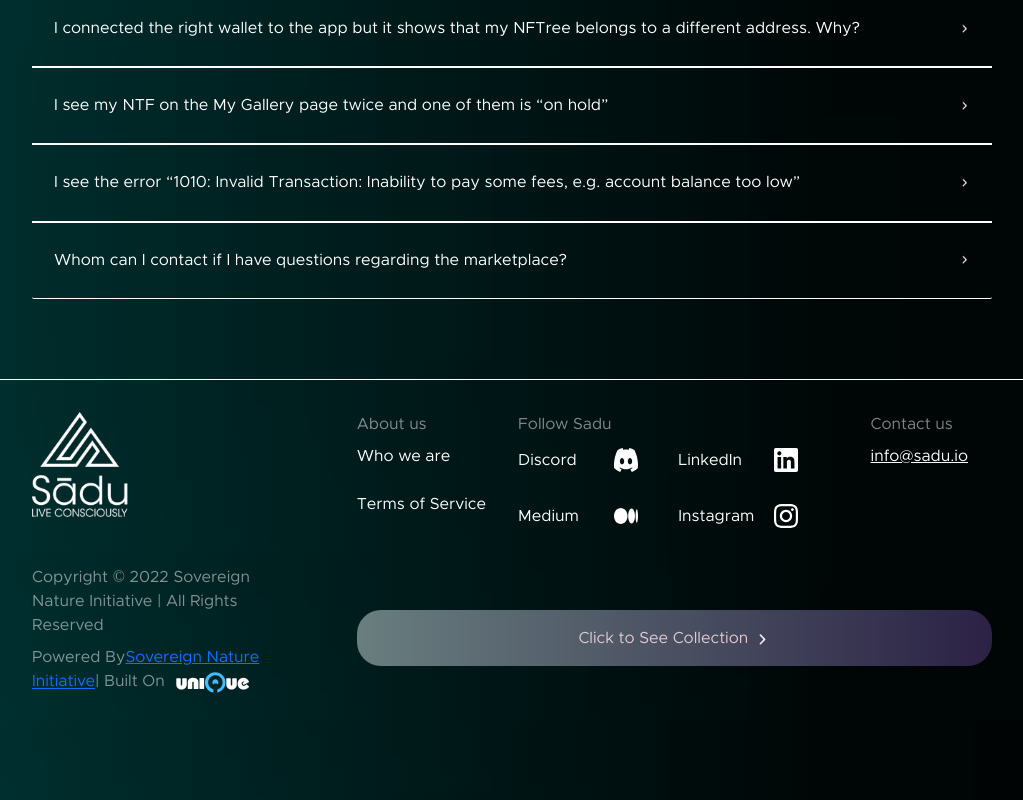
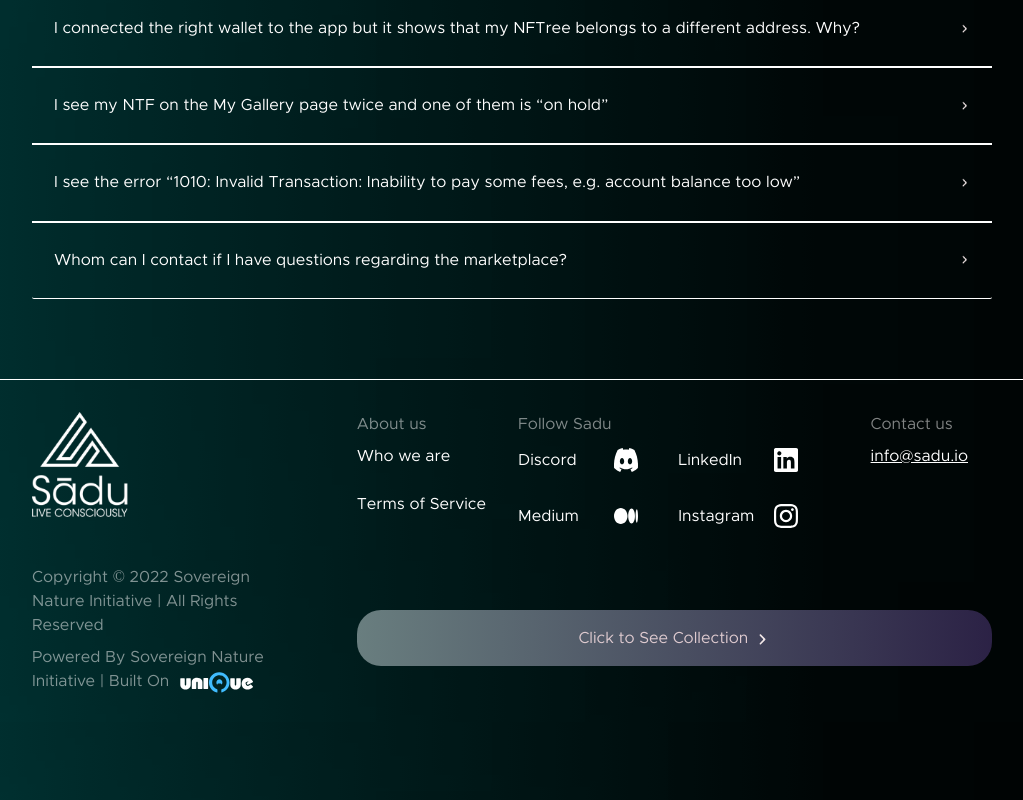
Before and after one commit to SovereignNature/sadu-landing, a React (Create React App) app: page / in a window 1280 px wide. Shown: the part 4364-5164 px from the top of the page, without its empty margins (128-1151 px from the left). Built offline with nearby package versions, Linux system fonts and the light colour scheme.

Commit message:
refactor: Remove SNI logo from footer

```diff
--- a/src/LandingPage.js
+++ b/src/LandingPage.js
@@ -199,21 +199,14 @@ function LandingPage(){
             <div className="footer__logo">
                 <a href="https://sadu.app/" target="_blank"><img className="logo" src={logo} alt='Sadu logo'/></a>
                 <p>Copyright © {currentYear} Sovereign Nature Initiative | All Rights Reserved</p>
-                <p className='poweredBy'>Powered By
-                    <a href="https://sovereignnature.com/" target="_blank">
-                        Sovereign Nature Initiative
-                    </a>
-                    | Built On
-                        <a href="https://unique.network/" target="_blank">
-                            <svg className="unique"  viewBox="0 0 120 40" xmlns="http://www.w3.org/2000/svg" fill="#FFF">
+                <p className='poweredBy'>Powered By  <a className='poweredBy__link' href="https://sovereignnature.com/" target="_blank"> Sovereign Nature Initiative </a> | Built On<a href="https://unique.network/" target="_blank"><svg className="unique"  viewBox="0 0 120 40" xmlns="http://www.w3.org/2000/svg" fill="#FFF">
                             <path fill-rule="evenodd" clip-rule="evenodd" d="M66.4709 34.6119C66.4709 35.0292 66.8545 35.342 67.2583 35.2365C73.8748 33.5089 78.7565 27.507 78.7565 20.3685C78.7565 11.8807 71.8552 5 63.3421 5C54.829 5 47.9277 11.8807 47.9277 20.3685C47.9277 27.671 53.0362 33.784 59.8845 35.3488C60.2837 35.44 60.6539 35.1289 60.6539 34.7194V31.0843C60.6539 30.7882 60.4556 30.5302 60.1737 30.4396C58.0052 29.7433 56.2514 28.5099 54.9122 26.7397C53.4856 24.8405 52.7723 22.6399 52.7723 20.1378C52.7723 16.8319 54.0181 14.1238 56.5096 12.0136C58.5793 10.2652 60.9352 9.39098 63.5774 9.39098C66.9832 9.39098 69.731 10.6219 71.8207 13.0838C73.5085 15.0734 74.3524 17.3695 74.3524 19.972C74.3524 22.5243 73.604 24.8103 72.107 26.8301C70.8513 28.5359 69.1323 29.7391 66.9501 30.4395C66.6685 30.5299 66.4709 30.7877 66.4709 31.0834V34.6119ZM66.275 22.4548C66.275 22.0909 65.9799 21.7958 65.6159 21.7958H61.5239C61.1599 21.7958 60.8649 22.0909 60.8649 22.4548V22.7038C60.8649 23.261 60.2335 23.539 59.9149 23.0819C59.3426 22.2608 59.0565 21.2895 59.0565 20.168C59.0565 18.8918 59.5035 17.7865 60.3977 16.852C61.2918 15.9175 62.3518 15.4502 63.5774 15.4502C64.7931 15.4502 65.848 15.9175 66.7421 16.852C67.6363 17.7865 68.0833 18.8918 68.0833 20.168C68.0833 21.2555 67.8005 22.2134 67.2348 23.0416C66.9171 23.5067 66.275 23.2309 66.275 22.6676V22.4548Z" fill="#40BCFF"></path>
                             <path d="M4.91797 14.5678C4.91797 14.2039 5.21302 13.9088 5.57697 13.9088H10.9659C11.3299 13.9088 11.6249 14.2039 11.6249 14.5678V23.3967C11.6249 23.81 11.717 24.1365 11.9011 24.3761C12.0851 24.6097 12.3108 24.7265 12.578 24.7265C12.8511 24.7265 13.1243 24.6007 13.3974 24.3491C13.6765 24.0915 13.8161 23.7741 13.8161 23.3967V14.5678C13.8161 14.2039 14.1111 13.9088 14.4751 13.9088H19.9442C20.3082 13.9088 20.6032 14.2039 20.6032 14.5678V23.6573C20.6032 25.1607 20.2202 26.4635 19.4542 27.5657C18.6941 28.6678 17.6965 29.5004 16.4614 30.0634C15.2323 30.6265 13.9378 30.908 12.578 30.908C11.6101 30.908 10.666 30.7552 9.74556 30.4498C8.82517 30.1383 7.99979 29.6771 7.26942 29.0661C6.54498 28.4492 5.97196 27.6854 5.55037 26.775C5.12877 25.8645 4.91797 24.8253 4.91797 23.6573V14.5678Z"></path>
                             <path d="M22.8423 29.9566C22.4783 29.9566 22.1833 29.6616 22.1833 29.2976V19.4624C22.1833 18.1386 22.5485 17.0066 23.2789 16.0662C24.0152 15.1198 24.986 14.407 26.1915 13.9278C27.3969 13.4486 28.6735 13.209 30.0215 13.209C31.3991 13.209 32.7084 13.4606 33.9495 13.9637C35.1964 14.4609 36.2029 15.2066 36.9689 16.2009C37.7409 17.1952 38.1268 18.3692 38.1268 19.723V29.2976C38.1268 29.6616 37.8318 29.9566 37.4678 29.9566H31.7404C31.3764 29.9566 31.0814 29.6616 31.0814 29.2976V20.1632C31.0814 19.8038 30.9804 19.5373 30.7786 19.3636C30.5826 19.1839 30.357 19.094 30.1016 19.094C29.8166 19.094 29.5435 19.2018 29.2822 19.4175C29.0209 19.6271 28.8903 19.8757 28.8903 20.1632V29.2976C28.8903 29.6616 28.5952 29.9566 28.2313 29.9566H22.8423Z"></path>
                             <path d="M40.357 29.9566C39.9931 29.9566 39.698 29.6616 39.698 29.2976V14.0567C39.698 13.6927 39.9931 13.3977 40.357 13.3977H46.0132C46.3772 13.3977 46.6722 13.6927 46.6722 14.0567V29.2976C46.6722 29.6616 46.3772 29.9566 46.0132 29.9566H40.357Z"></path>
                             <path d="M79.9767 14.5678C79.9767 14.2039 80.2717 13.9088 80.6357 13.9088H86.0246C86.3886 13.9088 86.6836 14.2039 86.6836 14.5678V23.3967C86.6836 23.81 86.7757 24.1365 86.9598 24.3761C87.1438 24.6097 87.3695 24.7265 87.6367 24.7265C87.9099 24.7265 88.183 24.6007 88.4561 24.3491C88.7352 24.0915 88.8748 23.7741 88.8748 23.3967V14.5678C88.8748 14.2039 89.1698 13.9088 89.5338 13.9088H95.0029C95.3669 13.9088 95.6619 14.2039 95.6619 14.5678V23.6573C95.6619 25.1607 95.2789 26.4635 94.5129 27.5657C93.7528 28.6678 92.7553 29.5004 91.5202 30.0634C90.291 30.6265 88.9965 30.908 87.6367 30.908C86.6688 30.908 85.7247 30.7552 84.8043 30.4498C83.8839 30.1383 83.0585 29.6771 82.3281 29.0661C81.6037 28.4492 81.0307 27.6854 80.6091 26.775C80.1875 25.8645 79.9767 24.8253 79.9767 23.6573V14.5678Z"></path>
                             <path d="M114.017 18.9236C114.151 19.2272 114.023 19.5795 113.733 19.7394L106.497 23.7228C106.182 23.8959 105.787 23.7855 105.608 23.4745L104.545 21.6304C104.36 21.3092 104.476 20.8986 104.802 20.722L106.83 19.6232C107.216 19.4138 107.276 18.8859 106.855 18.7585C106.655 18.6979 106.439 18.6675 106.209 18.6675C105.474 18.6675 104.74 18.9998 104.005 19.6387C103.853 19.7665 103.169 20.2776 102.966 20.8143C102.84 21.121 102.865 21.4021 102.89 21.581C102.916 21.811 103.6 23.6766 104.182 24.3411C104.79 25.0311 105.474 25.3634 106.285 25.3634C107.464 25.3634 108.744 24.7086 110.072 23.399C110.336 23.1382 110.762 23.1232 111.029 23.3813L113.844 26.1048C114.074 26.3265 114.114 26.6825 113.917 26.9337C113.379 27.6214 112.709 28.2395 111.935 28.788C110.972 29.4525 109.959 29.938 108.869 30.2958C107.78 30.6281 106.691 30.807 105.601 30.807C104.512 30.807 103.498 30.6281 102.51 30.2958C101.522 29.9636 100.635 29.4525 99.8246 28.7369C99.0139 28.0468 98.3805 27.1524 97.8738 26.079C97.3924 25.0056 97.0377 23.7789 96.9617 22.3733C96.9617 22.2966 96.9617 22.271 96.9617 22.1432C96.9617 22.0155 96.9617 21.9388 96.9617 21.9388C96.9617 20.0732 97.3924 18.4631 98.2285 17.1341C99.0646 15.8052 100.154 14.7829 101.446 14.1185C102.764 13.454 104.081 13.0962 105.424 13.0962C109.448 13.0962 112.313 15.0387 114.017 18.9236Z"></path>
-                            </svg>
-                        </a>
+                            </svg></a>
                 </p>
             </div>
             <div className='footer__links' >
--- a/src/index.css
+++ b/src/index.css
@@ -435,13 +435,23 @@ body {
   margin-bottom: 3rem;
 }
 
-.footer .footer__logo .poweredBy .sni-brand {
-  width: 5rem;
-  height: 5rem;
+.footer .footer__logo .poweredBy .poweredBy__link {
+  color: rgba(255, 255, 255, 0.5);
+  transition: color .3s;
 }
+
+.footer .footer__logo .poweredBy .poweredBy__link:hover {
+  color: rgba(255, 255, 255, 0.8);
+}
+
 .footer .footer__logo .poweredBy .unique {
   margin-left: 1rem;
   width: 10rem;
+  transition: fill .3s;
+}
+
+.footer .footer__logo .poweredBy .unique:hover {
+  fill: rgba(255, 255, 255, 0.8);;
 }
 
 .footer .footer__link {
@@ -739,6 +749,9 @@ body {
     padding-right: 10rem;
   }
 
+  .footer .footer__logo .poweredBy .poweredBy__link {
+    text-decoration: none;
+  }
 
   .footer .footer__links {
     display: inline-grid;
@@ -757,6 +770,7 @@ body {
     display: grid;
     grid-template-columns:  repeat(2, minmax(max-content, 1fr));
   }
+
 
   .footer .footer__link .social li a {
     display: grid;
```
